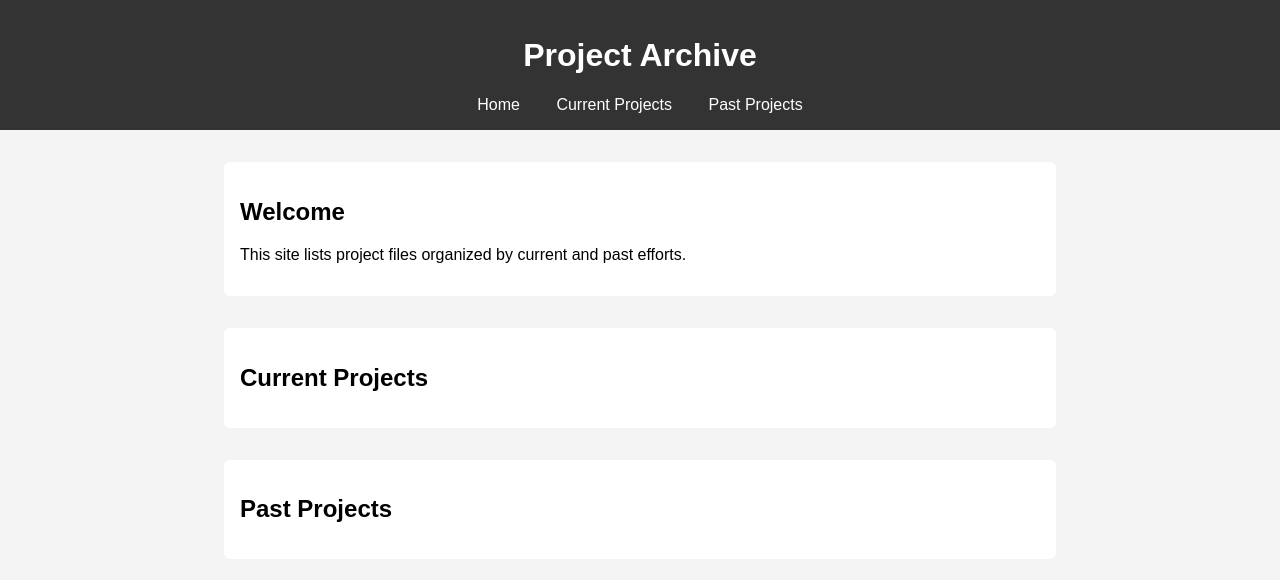
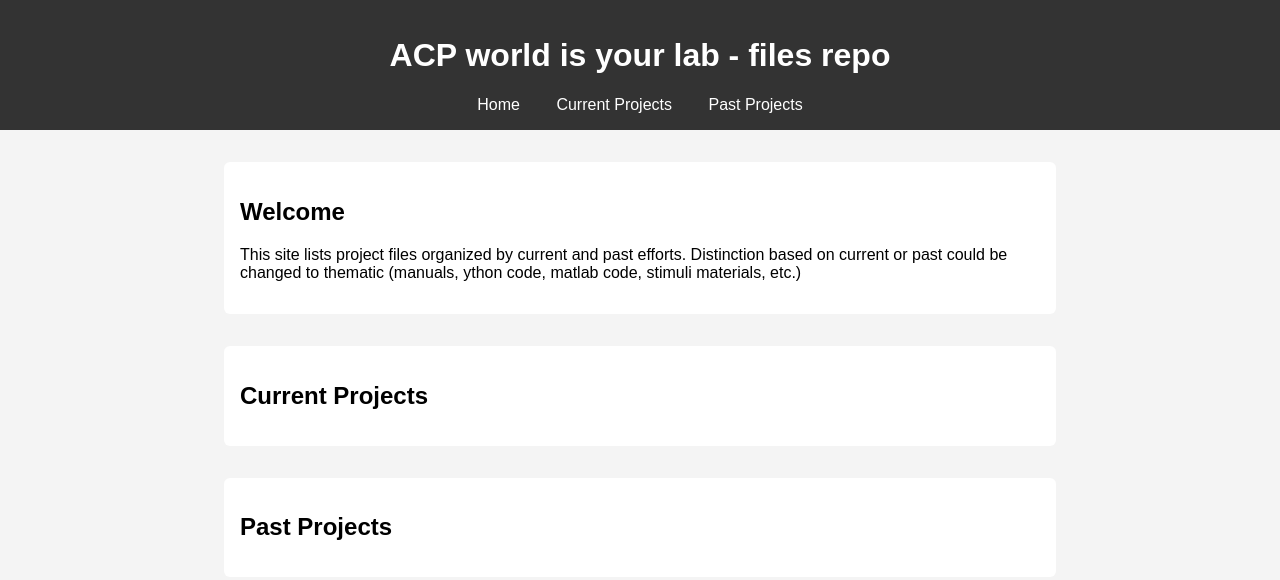
Before and after one commit to jsbenjamins/acpworldisyourlab, a plain HTML site: page docs/index.html in a window 1280 px wide. Drawn offline with Linux system fonts and the light colour scheme; no server answers.

Commit message:
first update
first update

```diff
--- a/docs/index.html
+++ b/docs/index.html
@@ -2,12 +2,12 @@
 <html lang="en">
 <head>
   <meta charset="UTF-8" />
-  <title>Project Archive</title>
+  <title>ACP world is your lab - files repo</title>
   <link rel="stylesheet" href="style.css" />
 </head>
 <body>
   <header>
-    <h1>Project Archive</h1>
+    <h1>ACP world is your lab - files repo</h1>
     <nav>
       <a href="#home">Home</a>
       <a href="#current">Current Projects</a>
@@ -17,7 +17,7 @@
 
   <section id="home">
     <h2>Welcome</h2>
-    <p>This site lists project files organized by current and past efforts.</p>
+    <p>This site lists project files organized by current and past efforts. Distinction based on current or past could be changed to thematic (manuals, ython code, matlab code, stimuli materials, etc.)</p>
   </section>
 
   <section id="current">
```
